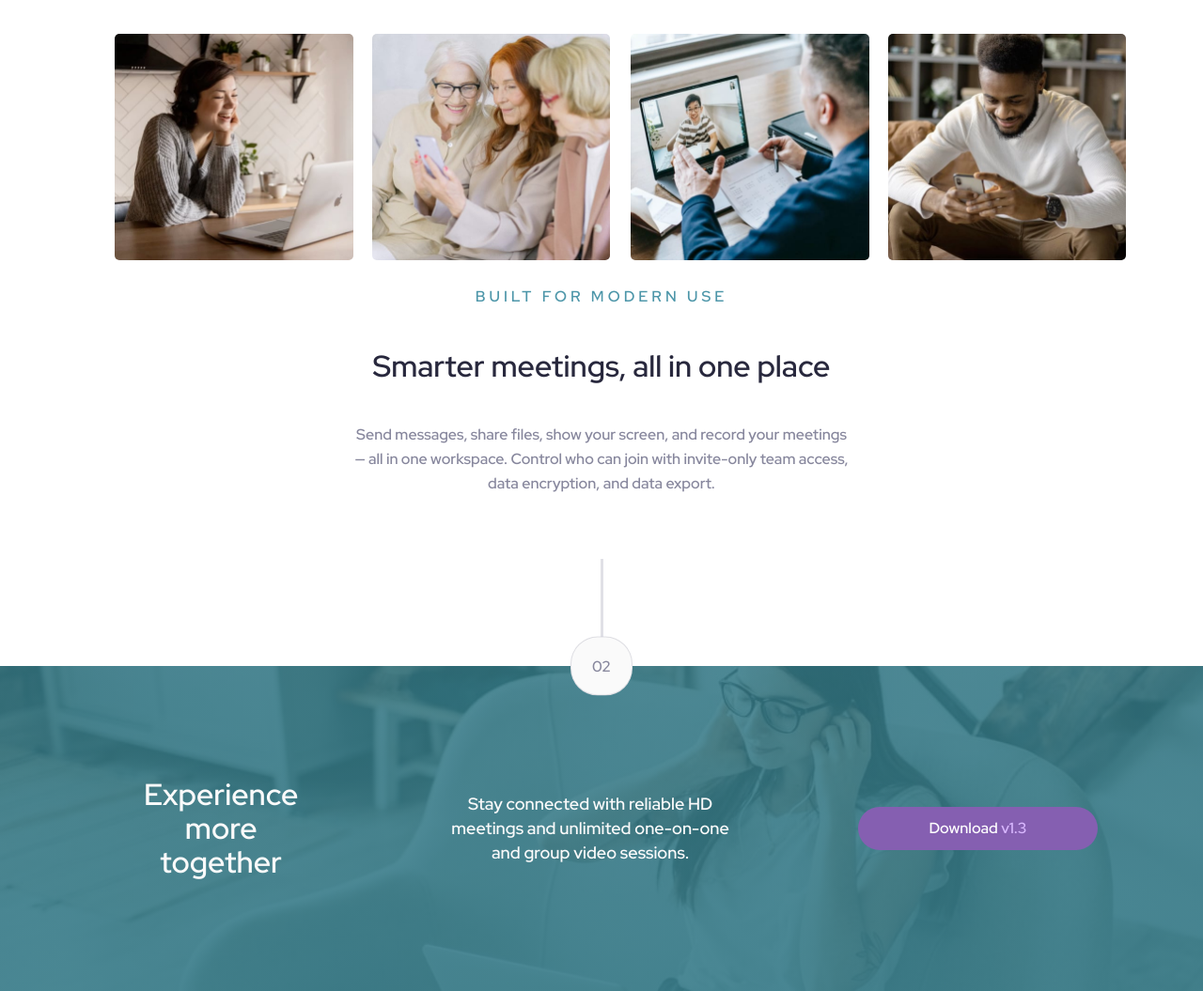
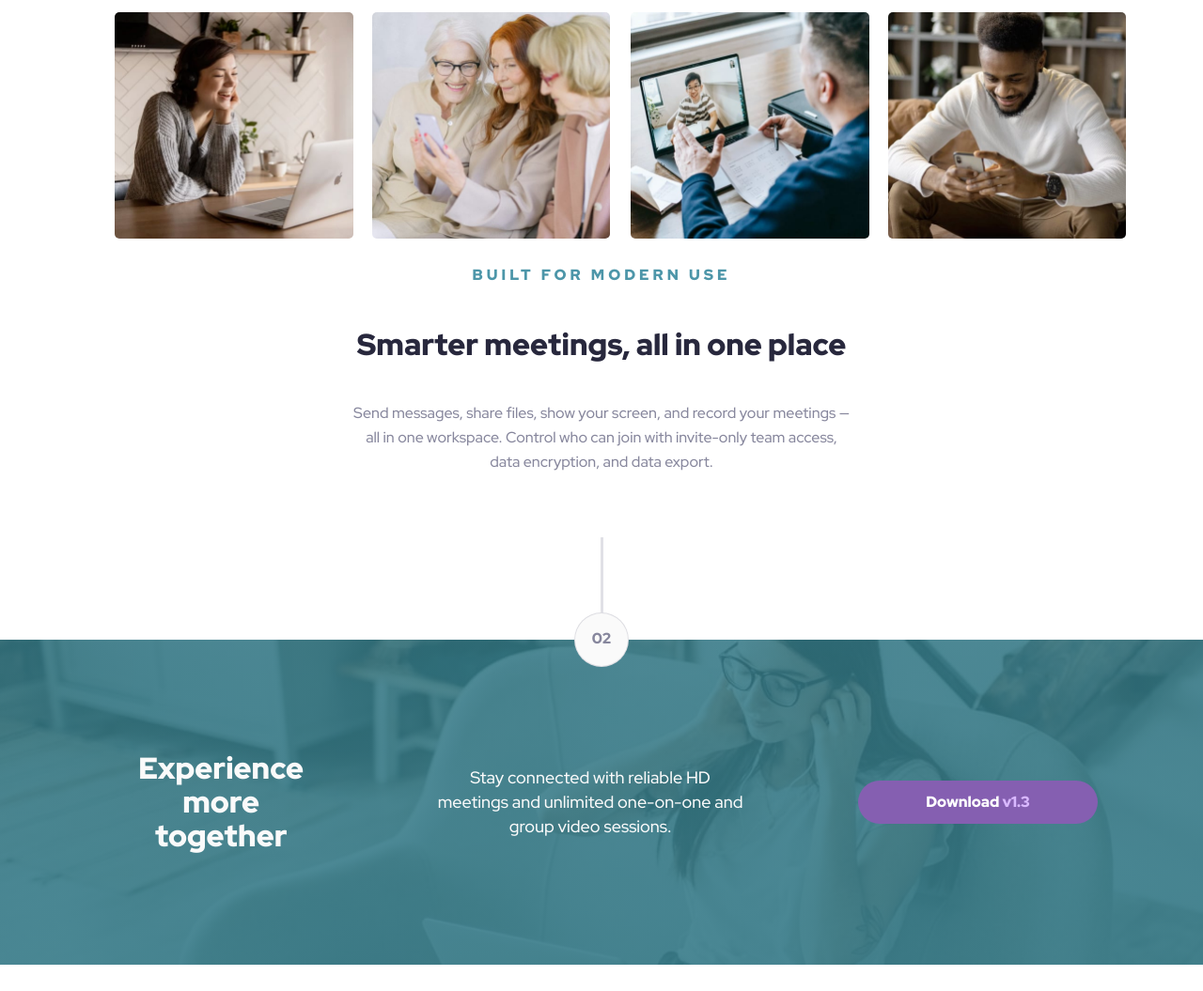
Before and after one commit to filipovicmilica/week3, a plain HTML site: page index.html in a window 1280 px wide. Shown: the part 816-1871 px from the top of the page at 94% size. After the commit the page ends 1843 px from the top, so only its background shows below. Drawn offline with Linux system fonts and the light colour scheme.

Commit message:
corrected mistakes

```diff
--- a/index.html
+++ b/index.html
@@ -5,13 +5,11 @@
   <meta name="viewport" content="width=device-width, initial-scale=1.0">
 
   <link rel="icon" type="image/png" sizes="32x32" href="./assets/favicon-32x32.png">
-  <link rel="stylesheet" href="style.css">"
-
+  <link rel="stylesheet" href="style.css">
   <link rel="preconnect" href="https://fonts.googleapis.com">
-  <link rel="preconnect" href="https://fonts.gstatic.com" crossorigin>
-  <link href="https://fonts.googleapis.com/css2?family=Red+Hat+Display:wght@600&display=swap" rel="stylesheet">
-
-  <title>Insert title here</title>
+<link rel="preconnect" href="https://fonts.gstatic.com" crossorigin>
+<link href="https://fonts.googleapis.com/css2?family=Red+Hat+Display:wght@500;900&display=swap" rel="stylesheet">
+  <title>Week3</title>
 </head>
 <body>
 
@@ -40,7 +38,7 @@
   <div class="div-main">
     <div class="vert-line"></div>
     <div class="little-circle">
-      01
+      <span>01</span>
     </div>
 
     <div class="gallery">
@@ -70,7 +68,7 @@
     <div class="vert-line displacement"></div>
 
     <div class="little-circle displacement">
-      02
+      <span>02</span>
     </div>
 
   </div>
--- a/style.css
+++ b/style.css
@@ -66,7 +66,7 @@ body{
     border:0px;
     cursor: pointer;
 
-    font-family: 'Red Hat Display';
+    font-family:'Red Hat Display', sans-serif;
     font-style: normal;
     font-weight: 900;
     font-size: 16px;
@@ -89,7 +89,7 @@ body{
     margin-left: 15px;
     cursor: pointer;
 
-    font-family: 'Red Hat Display';
+    font-family: 'Red Hat Display', sans-serif;
     font-style: normal;
     font-weight: 900;
     font-size: 16px;
@@ -103,7 +103,7 @@ body{
     background-color: #B18BDD;
 }
 .header-content h1{
-    font-family: 'Red Hat Display';
+    font-family: 'Red Hat Display', sans-serif;
     font-style: normal;
     font-weight: 900;
     font-size: 40px;
@@ -161,7 +161,7 @@ body{
 .footer h2{
     text-align: center;
 
-    font-family: 'Red Hat Display';
+    font-family: 'Red Hat Display', sans-serif;
     font-style: normal;
     font-weight: 900;
     font-size: 32px;
@@ -177,7 +177,7 @@ body{
     margin: 0px 10% 0px 10%;
     color: #FAFAFA;
 
-    font-family: 'Red Hat Display';
+    font-family: 'Red Hat Display', sans-serif;
     font-style: normal;
     font-weight: 500;
     font-size: 18px;
@@ -221,7 +221,7 @@ body{
 
 /* main/center */
 .blue-title{
-    font-family: 'Red Hat Display';
+    font-family: 'Red Hat Display', sans-serif;
     font-style: normal;
     font-weight: 900;
     font-size: 16px;
@@ -236,7 +236,7 @@ body{
 }
 
 .small-text{
-    font-family: 'Red Hat Display';
+    font-family: 'Red Hat Display', sans-serif;
     font-style: normal;
     font-weight: 500;
     font-size: 16px;
@@ -255,7 +255,7 @@ body{
 }
 
 .div-main h2{
-    font-family: 'Red Hat Display';
+    font-family: 'Red Hat Display', sans-serif;
     font-style: normal;
     font-weight: 900;
     font-size: 32px;
@@ -316,19 +316,29 @@ img{
 }
 /* circles */
 .little-circle{
+    display: flex;
+    justify-content: center;
+
     /* margin-top: 20%; */
     background: #FAFAFA;
     border: 1px solid rgba(135, 135, 157, 0.25);
-    box-sizing: border-box;
-    border-radius: 29px;
-    padding: 20px 22px 20px 22px;
+    /* box-sizing: border-box; */
+    /* border-radius: 29px; */
+    /* padding: 20px 22px 20px 22px; */
+    width: 56px;
+    height: 56px;
+    border-radius: 50%;
 
-    font-family: 'Red Hat Display';
+    font-family: 'Red Hat Display', sans-serif;
     font-style: normal;
     font-weight: 900;
     /* font-size: 16px; */
     /* line-height: 26px; */
     color: #87879D;
+}
+.little-circle span{
+    top:16px;
+    position: relative;
 }
 
 .vert-line{
```
